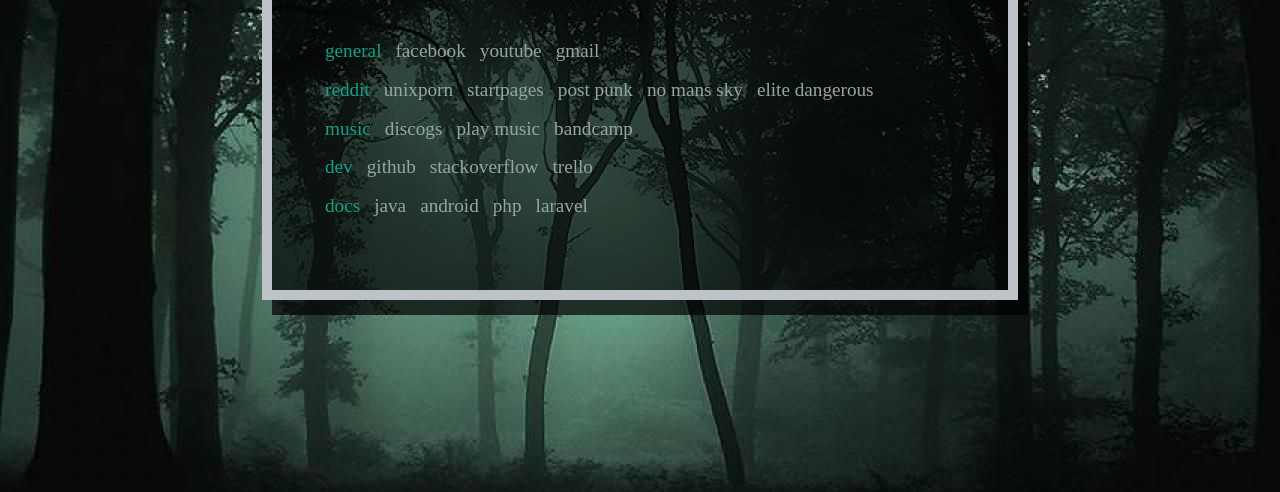
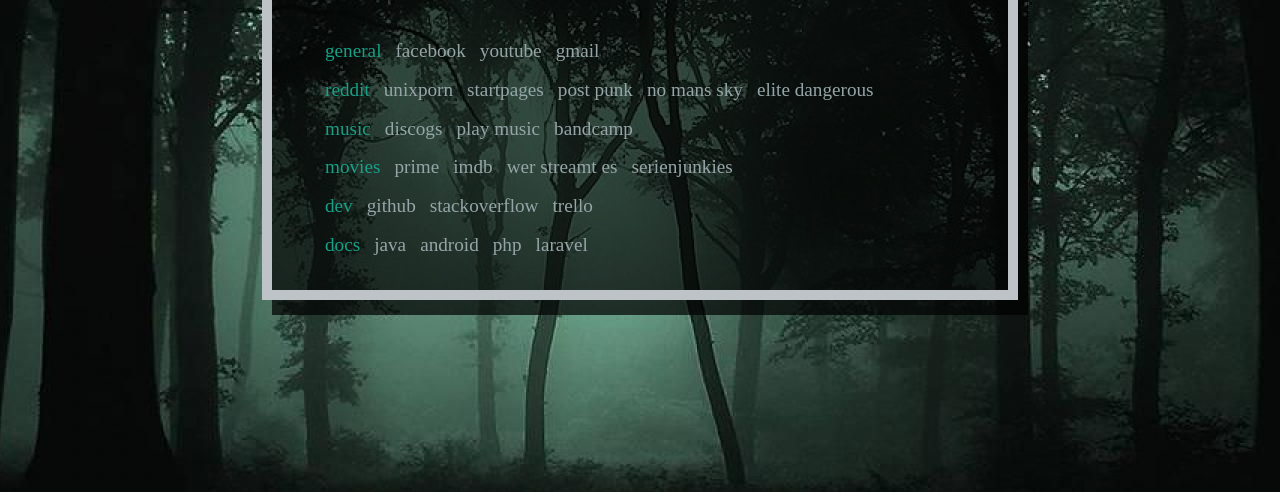
Before and after one commit to starkbaum/minimal-startpage-v1, a plain HTML site: page index.html in a window 1280 px wide. Shown: the part 308-800 px from the top of the page. Drawn offline with Linux system fonts and the light colour scheme.

Commit message:
add section for movie related links

```diff
--- a/index.html
+++ b/index.html
@@ -34,6 +34,13 @@
               <li><a href="https://play.google.com/music/listen#/mylibrary" target="_blank">play music</a></li>
               <li><a href="https://bandcamp.com/" target="_blank">bandcamp</a></li>
             </ul>
+						<ul>
+							<li>movies</li>
+							<li><a href="https://www.amazon.de/Prime-Video/b/ref=nav_youraccount_piv?ie=UTF8&node=3279204031" target="_blank">prime</a></li>
+							<li><a href="https://www.imdb.com/" target="_blank">imdb</a></li>
+							<li><a href="https://www.werstreamt.es/" target="_blank">wer streamt es</a></li>
+							<li><a href="https://www.serienjunkies.de/" target="_blank">serienjunkies</a></li>
+						</ul>
             <ul>
                 <li>dev</li>
                 <li><a href="https://github.com" target="_blank">github</a></li>
```
